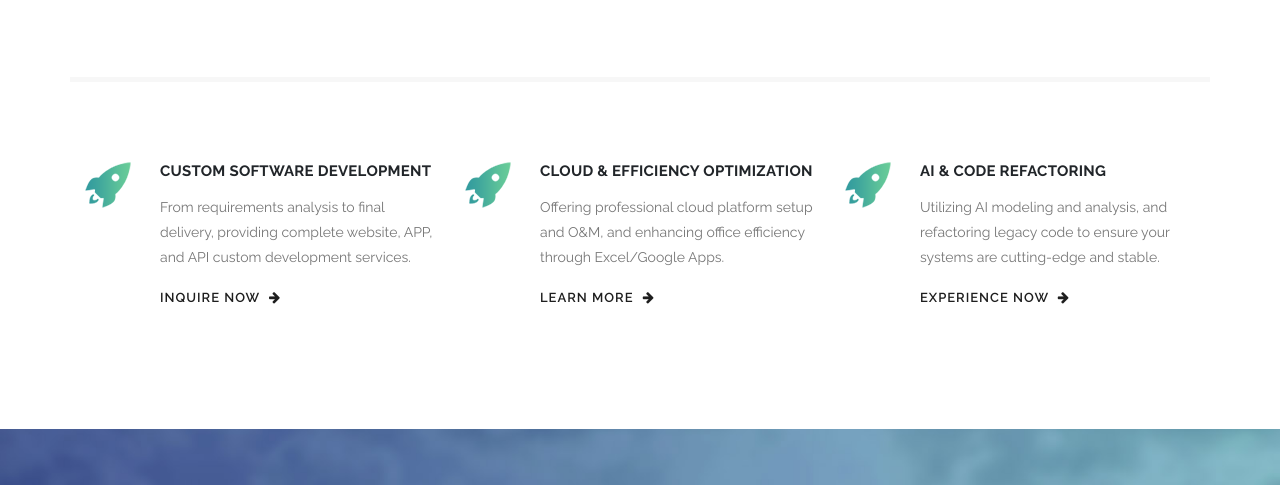
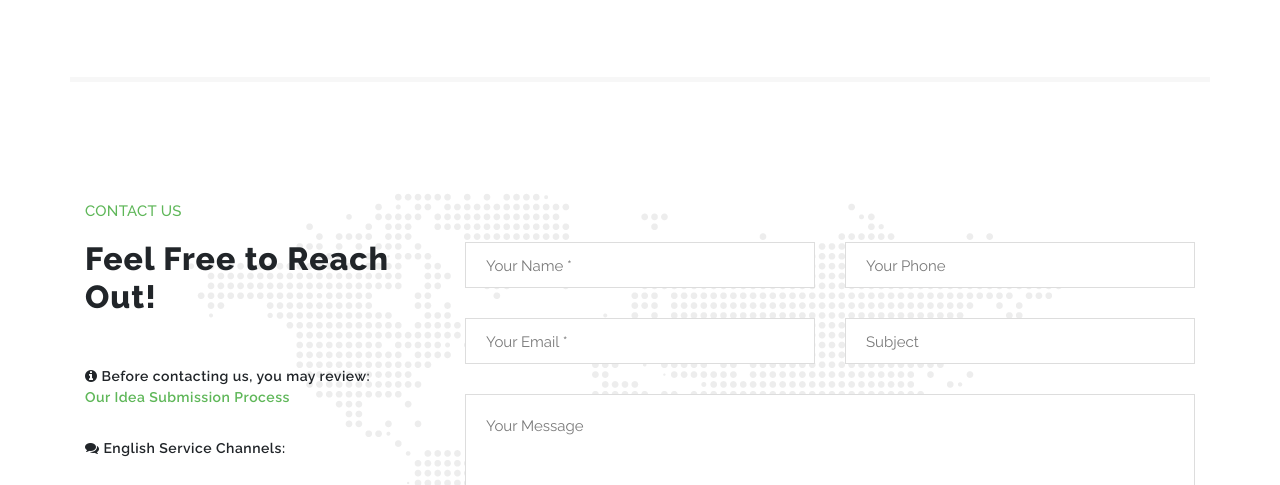
Before and after one commit to wimigg/DDB, a plain HTML site: page ddbwebsite/english/index.html in a window 1280 px wide. Shown: the part 1546-2031 px from the top of the page. Drawn offline with Linux system fonts and the light colour scheme.

Commit message:
聯絡人

```diff
--- a/ddbwebsite/english/index.html
+++ b/ddbwebsite/english/index.html
@@ -98,7 +98,7 @@
                                 <ul>
                                     <li><a href="../english/services.html" style="font-size: 120%;">Our Services</a></li>
                                     <li><a href="../english/appdownload.html" style="font-size: 120%;">Self-Developed APP</a></li>
-                                    <li><a href="#contact-us" style="font-size: 120%;">Share Your Ideas</a></li>
+                                    <li><a href="https://reurl.cc/x3gdvN" style="font-size: 120%;" target="_blank">Share Your Ideas</a></li>
                                 </ul>
                             </li>
                             <li class="scroll-to-section"><a href="#contact-us" style="font-size: 120%;">Contact Us</a></li>
@@ -248,49 +248,59 @@
             </div>
         </div>
     </section>
-    <section class="section" id="features">
+    <section class="section" id="contact-us">
         <div class="container">
             <div class="row">
-                <div class="col-lg-4 col-md-6 col-sm-12 col-xs-12" data-scroll-reveal="enter left move 30px over 0.6s after 0.4s">
-                    <div class="features-item">
-                        <div class="features-icon">
-                            <img src="../assets/images/features-icon-1.png" alt="Demand-Driven Solutions">
+                <div class="col-lg-4 col-md-4 col-xs-12">
+                    <div class="left-text-content">
+                        <div class="section-heading">
+                            <h6>Contact Us</h6>
+                            <h2>Feel Free to Reach Out!</h2>
                         </div>
-                        <div class="features-content">
-                            <h4>Custom Software Development</h4>
-                            <p>From requirements analysis to final delivery, providing complete website, APP, and API custom development services.</p>
-                            <a href="#contact-us" class="text-button-icon">
-                                Inquire Now <i class="fa fa-arrow-right"></i>
-                            </a>
-                        </div>
+                        <ul class="contact-info">
+                            <li><i class="fa fa-info-circle"></i> Before contacting us, you may review:<br><a href="https://reurl.cc/x3gdvN" target="_blank" style="font-size: 100%; color: #5fb759; text-decoration: underline;">Our Idea Submission Process</a></li>
+                            <li style="margin-top: 20px;"><i class="fa fa-comments"></i> English Service Channels:</li>
+                            <li style="padding-left: 30px;"><a href="https://teams.microsoft.com/l/chat/0/0?users=your.teams.email@example.com" target="_blank" style="color: #777;"><i class="fa fa-windows" style="margin-right: 10px;"></i> Join Microsoft Teams</a></li>
+                            <li style="padding-left: 30px;"><a href="https://wa.me/YOURPHONENUMBER" target="_blank" style="color: #777;"><i class="fa fa-whatsapp" style="margin-right: 10px;"></i> Join WhatsApp</a></li>
+                        </ul>
                     </div>
                 </div>
-                <div class="col-lg-4 col-md-6 col-sm-12 col-xs-12" data-scroll-reveal="enter bottom move 30px over 0.6s after 0.4s">
-                    <div class="features-item">
-                        <div class="features-icon">
-                            <img src="../assets/images/features-icon-1.png" alt="Efficient Cloud Operations">
-                        </div>
-                        <div class="features-content">
-                            <h4>Cloud & Efficiency Optimization</h4>
-                            <p>Offering professional cloud platform setup and O&M, and enhancing office efficiency through Excel/Google Apps.</p>
-                            <a href="#contact-us" class="text-button-icon">
-                                Learn More <i class="fa fa-arrow-right"></i>
-                            </a>
-                        </div>
-                    </div>
-                </div>
-                <div class="col-lg-4 col-md-6 col-sm-12 col-xs-12" data-scroll-reveal="enter right move 30px over 0.6s after 0.4s">
-                    <div class="features-item">
-                        <div class="features-icon">
-                            <img src="../assets/images/features-icon-1.png" alt="Innovation & Maintenance">
-                        </div>
-                        <div class="features-content">
-                            <h4>AI & Code Refactoring</h4>
-                            <p>Utilizing AI modeling and analysis, and refactoring legacy code to ensure your systems are cutting-edge and stable.</p>
-                            <a href="#contact-us" class="text-button-icon">
-                                Experience Now <i class="fa fa-arrow-right"></i>
-                            </a>
-                        </div>
+                <div class="col-lg-8 col-md-8 col-xs-12">
+                    <div class="contact-form">
+                        <form id="contact" action="" method="get">
+                          <div class="row">
+                            <div class="col-md-6 col-sm-12">
+                              <fieldset>
+                                <input name="name" type="text" id="name" placeholder="Your Name *" required="">
+                              </fieldset>
+                            </div>
+                            <div class="col-md-6 col-sm-12">
+                              <fieldset>
+                                <input name="phone" type="text" id="phone" placeholder="Your Phone" required="">
+                              </fieldset>
+                            </div>
+                            <div class="col-md-6 col-sm-12">
+                              <fieldset>
+                                <input name="email" type="email" id="email" placeholder="Your Email *" required="">
+                              </fieldset>
+                            </div>
+                            <div class="col-md-6 col-sm-12">
+                              <fieldset>
+                                <input name="subject" type="text" id="subject" placeholder="Subject">
+                              </fieldset>
+                            </div>
+                            <div class="col-lg-12">
+                              <fieldset>
+                                <textarea name="message" rows="6" id="message" placeholder="Your Message" required=""></textarea>
+                              </fieldset>
+                            </div>
+                            <div class="col-lg-12">
+                              <fieldset>
+                                <button type="submit" id="form-submit" class="main-button-icon">Send Message <i class="fa fa-arrow-right"></i></button>
+                              </fieldset>
+                            </div>
+                          </div>
+                        </form>
                     </div>
                 </div>
             </div>
@@ -555,9 +565,8 @@
             <div class="row">
                 <div class="col-lg-6 col-xs-12">
                     <div class="left-text-content">
-                        <p>Copyright © 2025 GraBright Info.
-
-                        - Design: <a rel="nofollow noopener" href="https://templatemo.com">TemplateMo</a></p>
+                        <p>Copyright © 2025 DDB Info.
+                        </p>
                     </div>
                 </div>
                 <div class="col-lg-6 col-xs-12">
```
Also changed, not shown: ddbwebsite/appdownload.html (+1 -2 lines), ddbwebsite/index.html (+7 -7 lines), ddbwebsite/services.html (+1 -2 lines).
